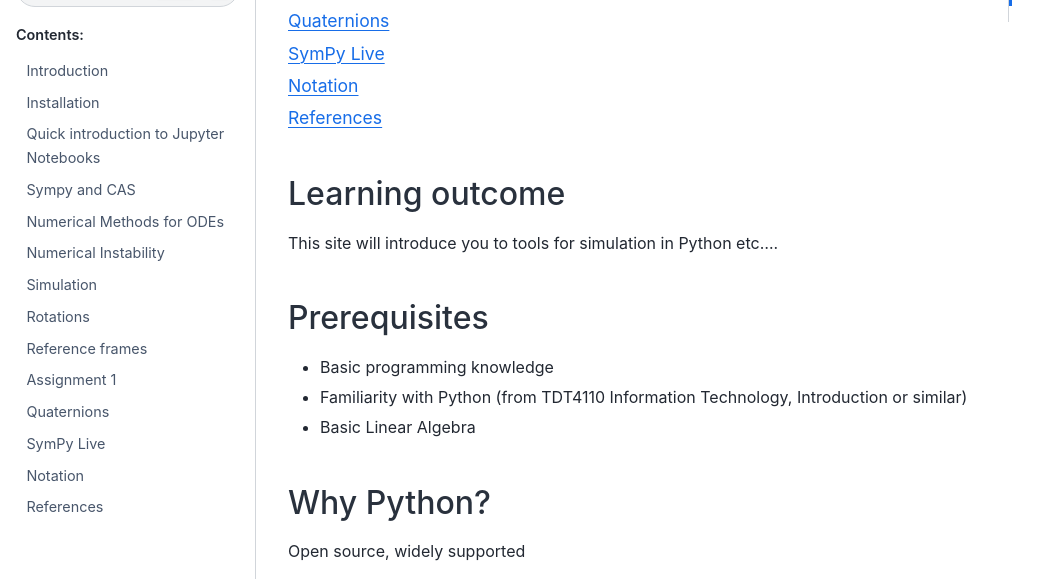
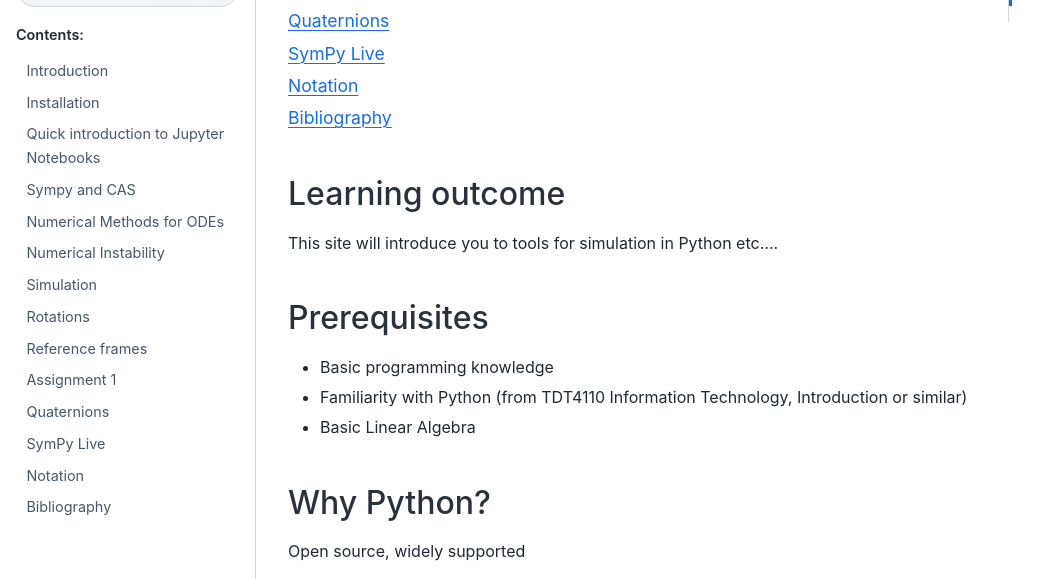
Before and after one commit to TTK4130/ttk4130.github.io, a Sphinx documentation site: the page built from docs/index.rst, in a window 1280 px wide and 900 px high, scrolled down 815 px, cut to the strip 153-732 px from the top of the window. Shown: the whole strip, without its empty margins (0-1059 px from the left). Built offline with Sphinx 7.4.7 and the Sphinx Book theme 1.1.4, drawn with Linux system fonts in a browser that asks for light colours.

Commit message:
Rename: references to bibliography

```diff
--- a/docs/references.rst
+++ b/docs/bibliography.rst
@@ -1,5 +1,5 @@
 ==================
-References
+Bibliography
 ==================
 
 .. bibliography::
--- a/docs/conf.py
+++ b/docs/conf.py
@@ -33,6 +33,7 @@ bibtex_bibfiles = ['refs.bib']
 html_theme = 'sphinx_book_theme'
 html_title = 'Modelling and Simulation TTK4130'
 html_static_path = ['_static']
+html_js_files = ['lorenz.js']
 html_favicon = "_static/lorenz.png"
 html_theme_options = {
     "repository_url": "https://github.com/TTK4130/ttk4130.github.io",
--- a/docs/index.rst
+++ b/docs/index.rst
@@ -23,7 +23,7 @@ Welcome to Modelling and Simulation TTK4130!
    quaternions
    sympy-live
    notation
-   references
+   bibliography
 
 Learning outcome
 ==================
```
